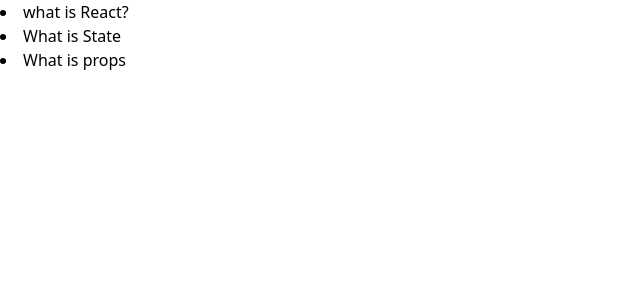
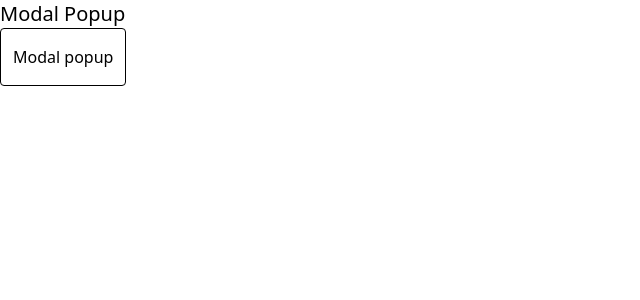
Before and after one commit to SoumitraMaity14/React, a React (Vite) app in the folder My-qsn/: page / in a window 1280 px wide. Shown: the top 300 px of the page, without its empty margins (0-640 px from the left). Built offline with nearby package versions, Linux system fonts and the light colour scheme.

Commit message:
simple modal popup done

```diff
--- a/My-qsn/src/App.tsx
+++ b/My-qsn/src/App.tsx
@@ -19,6 +19,7 @@
 import { Accordian } from './components/accordian/Accordian'
 import { PaginationPractice } from './components/pagination/PaginationPractice'
 import { AccordianPractice } from './components/accordian/AccordianPractice'
+import { Modalpopup } from './components/modal/Modalpopup'
 
 
 
@@ -26,7 +27,8 @@
 
   return (
     <>
-    <AccordianPractice/>
+    <Modalpopup/>
+    {/* <AccordianPractice/> */}
     {/* <PaginationPractice/> */}
     {/* <Accordian/> */}
     {/* <ProductDetails/> */}
--- /dev/null
+++ b/My-qsn/src/components/modal/Modalpopup.tsx
@@ -0,0 +1,37 @@
+import { useEffect, useState } from "react"
+
+
+export const Modalpopup = () => {
+const [modalOpen, setModalOpen]=useState(false)
+useEffect(()=>{
+    if(!modalOpen) return
+
+    const handleClickEsc=(e:any)=>{
+        if(e.key==="Escape"){
+            setModalOpen(false)
+        }
+    }
+    document.addEventListener("keydown",handleClickEsc)
+    document.body.style.overflow="hidden"
+    return ()=>{
+        document.removeEventListener("keydown", handleClickEsc)
+        document.body.style.overflow="auto"
+    }
+}, [modalOpen])
+
+  return (
+    <div>
+        <p className="text-xl">Modal Popup</p>
+        <button onClick={()=>setModalOpen(true)} className="px-3 py-4 border shaddow-md rounded-sm">Modal popup</button>
+        {modalOpen && (
+            <div onClick={()=>setModalOpen(false)} className="fixed inset-0 bg-black/50 flex items-center justify-center z-50">
+                <div onClick={(e)=>e.stopPropagation()} className="bg-white w-[320px] rounded-lg p-6 relative">
+                    <button onClick={()=>setModalOpen(false)} className="absolute top-2 right-2 p-2 hover-gray-500">❌</button>
+                    <h2 className="text-lg font-bold mb-2">Modal Title</h2>
+                    <p className="text-gray-600">Tailwind Modal in a single file</p>
+                    </div>
+            </div>
+        )}
+    </div>
+  )
+}
```
